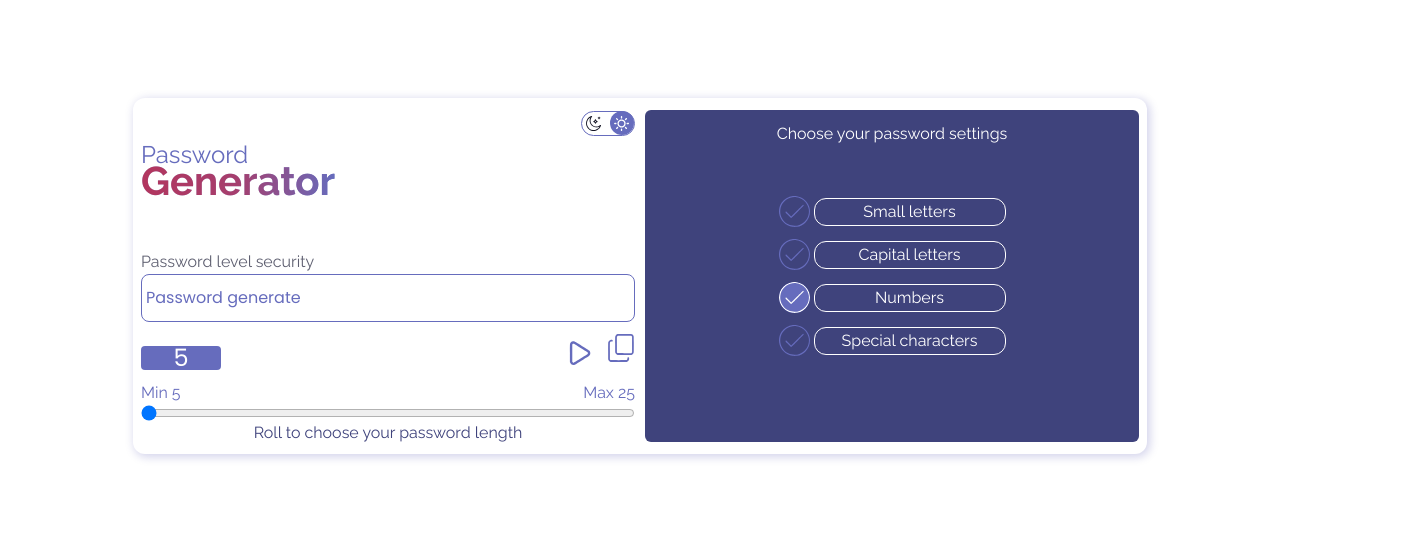
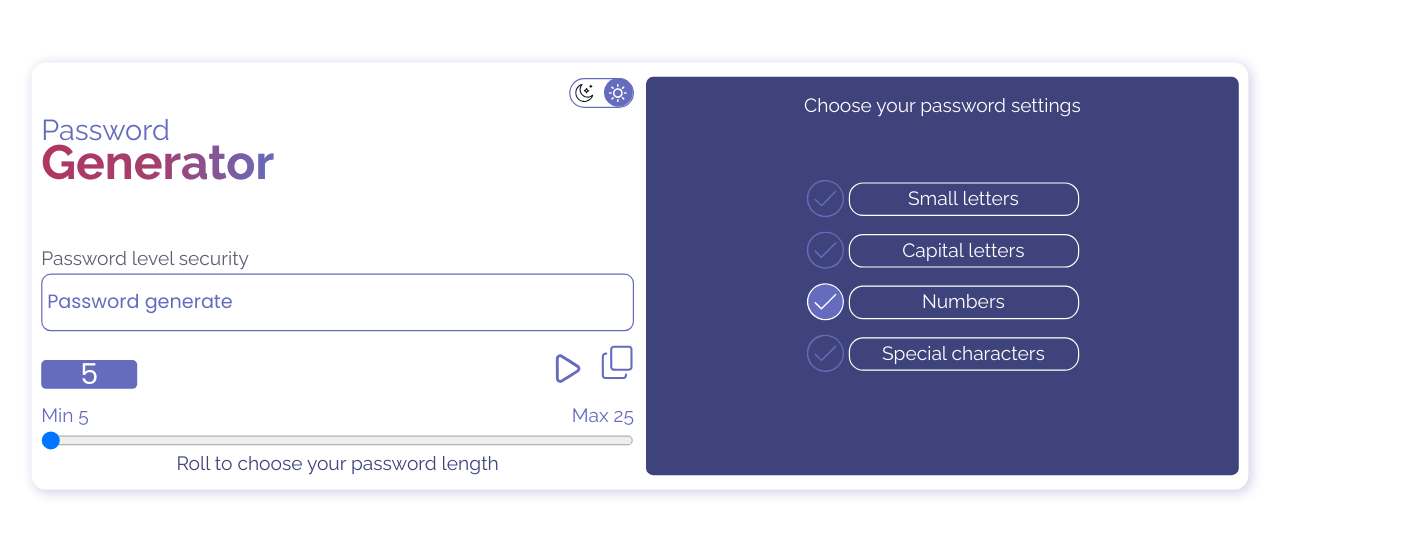
Before and after one commit to DDEUSM/password-generator, a React (Create React App) app: page / in a window 1280 px wide. Shown: the part 124-660 px from the top of the page, 1408 px wide, since content can reach past the window. Built offline with nearby package versions, Linux system fonts and the light colour scheme.

Commit message:
Was added a up-scale in document.body

```diff
--- a/src/components/Attributes.tsx
+++ b/src/components/Attributes.tsx
@@ -76,7 +76,7 @@ function Attributes(){
 
     return(
         <div className="attributes-layout relative flex justify-center items-center h-60 w-full text-white rounded-md font-Raleway bg-purple2 dark:bg-darkblue">
-            <div className="absolute top-3 text-white dark:text-grey ">Choose your password settings</div>
+            <label className="absolute top-3 text-white dark:text-grey ">Choose your password settings</label>
             <div className="flex flex-col gap-3">
                 <div id='small' className="flex justify-center items-center gap-1 cursor-pointer" onClick={selected}>
                     <div className="">
--- a/src/components/Slider.tsx
+++ b/src/components/Slider.tsx
@@ -30,7 +30,7 @@ function Slider(){
                 <input className="slider-range w-full" type="range" name="" id="" min={5} max={25} defaultValue={5} onChange={rangeChange}/>
             </div>
             <div className="flex gap-1">
-                    <div className="text-purple2 dark:text-grey">Roll to choose your password length</div>
+                    <label className="text-purple2 dark:text-grey">Roll to choose your password length</label>
             </div>
         </div>
     );
--- a/src/index.css
+++ b/src/index.css
@@ -5,8 +5,9 @@
 @tailwind components;
 @tailwind utilities;
 
+
 body {
-
+   transform: scale(1.2);
 }
 
 .result-pswd {
--- a/src/index.tsx
+++ b/src/index.tsx
@@ -3,6 +3,7 @@ import ReactDOM from 'react-dom/client';
 import './index.css';
 import App from './App';
 import reportWebVitals from './reportWebVitals';
+
 
 const root = ReactDOM.createRoot(
   document.getElementById('root') as HTMLElement
```
